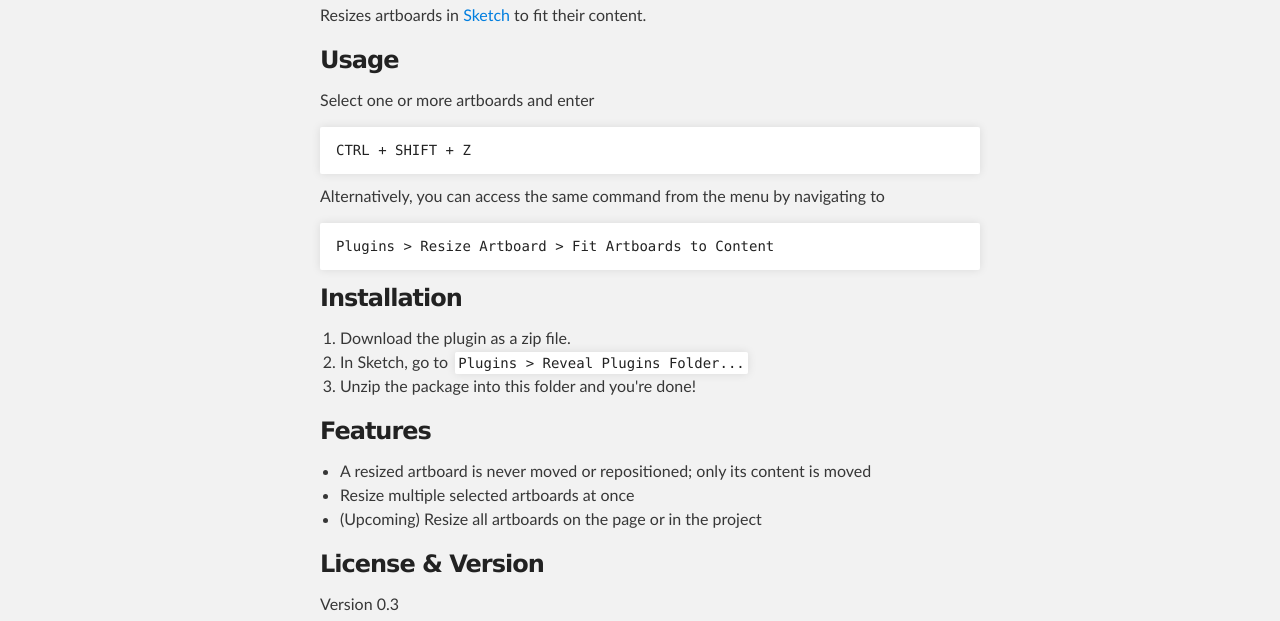
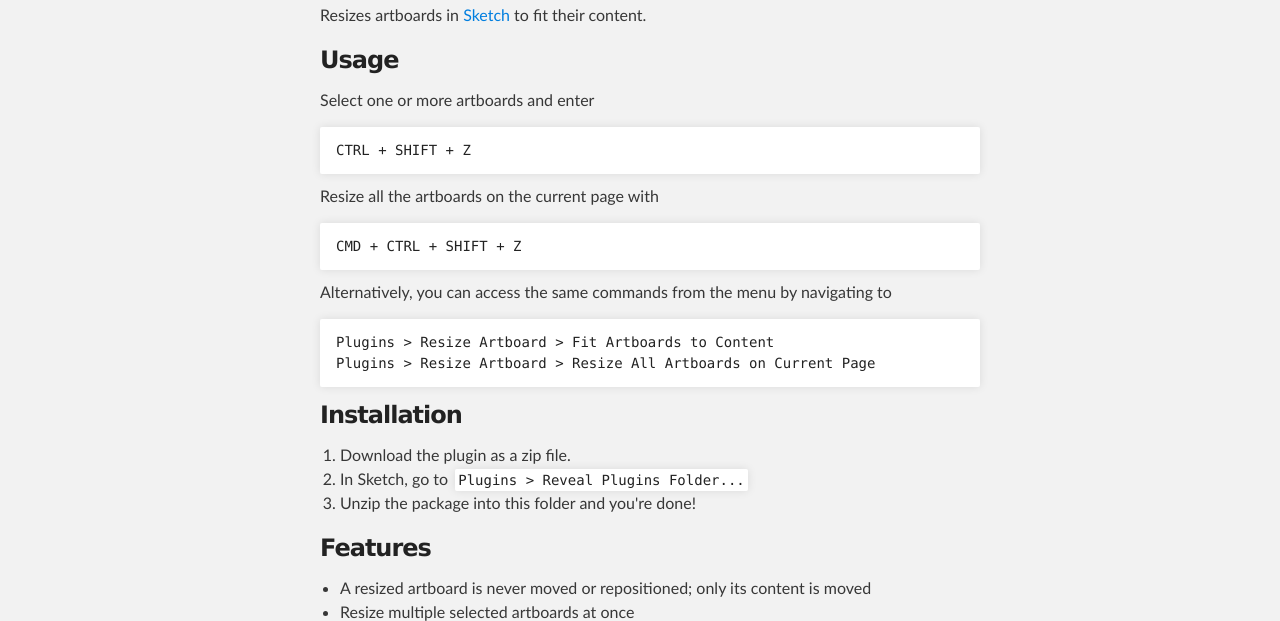
Before and after one commit to zhifengkoh/resize_artboard, a plain HTML site: page index.html in a window 1280 px wide. Shown: the part 325-946 px from the top of the page. Drawn offline with Linux system fonts and the light colour scheme.

Commit message:
Create gh-pages branch via GitHub

```diff
--- a/index.html
+++ b/index.html
@@ -44,9 +44,15 @@
 <pre><code>CTRL + SHIFT + Z
 </code></pre>
 
-<p>Alternatively, you can access the same command from the menu by navigating to</p>
+<p>Resize all the artboards on the current page with</p>
+
+<pre><code>CMD + CTRL + SHIFT + Z
+</code></pre>
+
+<p>Alternatively, you can access the same commands from the menu by navigating to</p>
 
 <pre><code>Plugins &gt; Resize Artboard &gt; Fit Artboards to Content
+Plugins &gt; Resize Artboard &gt; Resize All Artboards on Current Page
 </code></pre>
 
 <h3>
@@ -65,13 +71,13 @@
 <ul>
 <li>A resized artboard is never moved or repositioned; only its content is moved</li>
 <li>Resize multiple selected artboards at once</li>
-<li>(Upcoming) Resize all artboards on the page or in the project</li>
+<li>Resize all artboards on the current page</li>
 </ul>
 
 <h3>
 <a id="license--version" class="anchor" href="#license--version" aria-hidden="true"><span class="octicon octicon-link"></span></a>License &amp; Version</h3>
 
-<p>Version 0.3</p>
+<p>Version 1.0</p>
 
 <p>MIT License</p>
       </section>
--- a/params.json
+++ b/params.json
@@ -1 +1 @@
-{"name":"Sketch Artboard Resizer","tagline":"A Sketch plugin for resizing artboards to fit their content.","body":"## Resize Artboard\r\n\r\nResizes artboards in [Sketch](http://bohemiancoding.com/sketch) to fit their content.\r\n\r\n### Usage\r\n\r\nSelect one or more artboards and enter\r\n\r\n    CTRL + SHIFT + Z\r\n\r\nAlternatively, you can access the same command from the menu by navigating to\r\n\r\n    Plugins > Resize Artboard > Fit Artboards to Content\r\n\r\n### Installation\r\n\r\n1. Download the plugin as a zip file.\r\n2. In Sketch, go to `Plugins > Reveal Plugins Folder...`\r\n3. Unzip the package into this folder and you're done!\r\n\r\n### Features\r\n\r\n- A resized artboard is never moved or repositioned; only its content is moved\r\n- Resize multiple selected artboards at once\r\n- (Upcoming) Resize all artboards on the page or in the project\r\n\r\n### License & Version\r\n\r\nVersion 0.3\r\n\r\nMIT License\r\n","google":"","note":"Don't delete this file! It's used internally to help with page regeneration."}
+{"name":"Sketch Artboard Resizer","tagline":"A Sketch plugin for resizing artboards to fit their content.","body":"## Resize Artboard\r\n\r\nResizes artboards in [Sketch](http://bohemiancoding.com/sketch) to fit their content.\r\n\r\n### Usage\r\n\r\nSelect one or more artboards and enter\r\n\r\n    CTRL + SHIFT + Z\r\n\r\nResize all the artboards on the current page with\r\n\r\n    CMD + CTRL + SHIFT + Z\r\n\r\nAlternatively, you can access the same commands from the menu by navigating to\r\n\r\n    Plugins > Resize Artboard > Fit Artboards to Content\r\n    Plugins > Resize Artboard > Resize All Artboards on Current Page\r\n\r\n### Installation\r\n\r\n1. Download the plugin as a zip file.\r\n2. In Sketch, go to `Plugins > Reveal Plugins Folder...`\r\n3. Unzip the package into this folder and you're done!\r\n\r\n### Features\r\n\r\n- A resized artboard is never moved or repositioned; only its content is moved\r\n- Resize multiple selected artboards at once\r\n- Resize all artboards on the current page\r\n\r\n### License & Version\r\n\r\nVersion 1.0\r\n\r\nMIT License\r\n","google":"","note":"Don't delete this file! It's used internally to help with page regeneration."}
```
